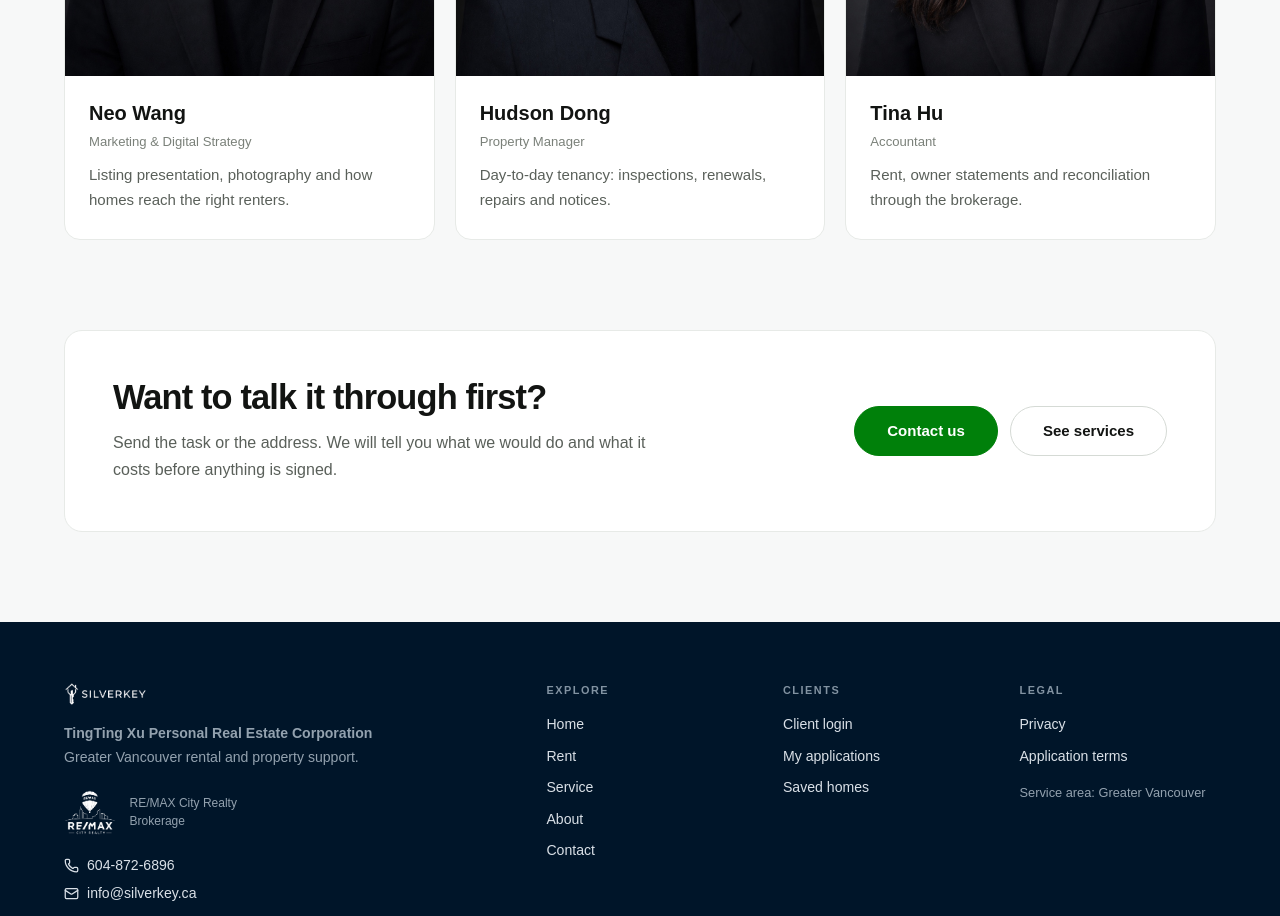
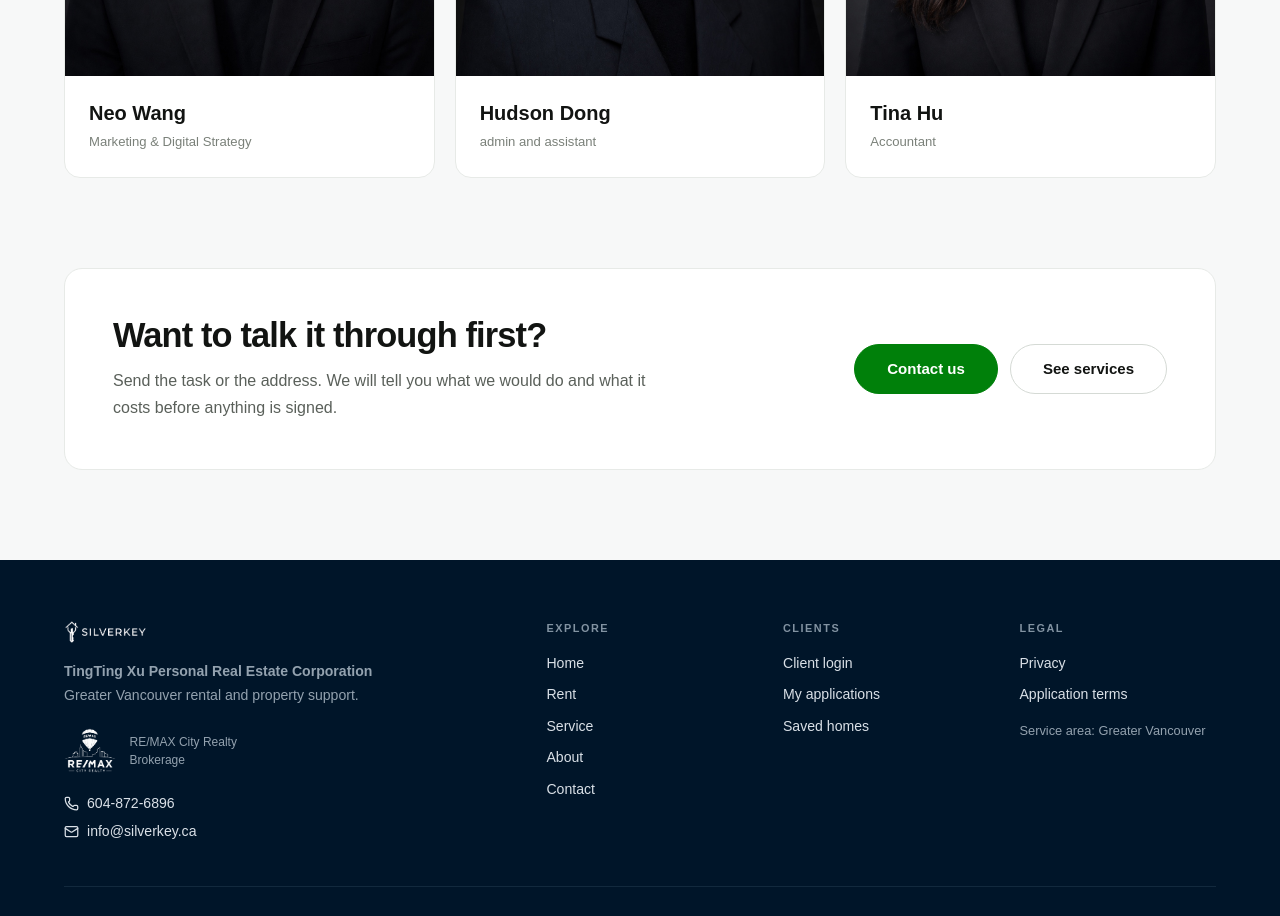
Before and after one commit to neowang13/tingting, a Next.js app: page /about in a window 1280 px wide. Shown: the part 2280-3196 px from the top of the page. Built offline with nearby package versions, Linux system fonts and the light colour scheme; no server answers.

Commit message:
fix: update team member details
Set Hudson Dong's title to admin and assistant and remove team-member descriptions from the About page. Add E2E coverage for the updated content.

```diff
--- a/src/components/public/about-page.tsx
+++ b/src/components/public/about-page.tsx
@@ -14,19 +14,16 @@ const teamMembers = [
   {
     name: "Neo Wang",
     role: "Marketing & Digital Strategy",
-    description: "Listing presentation, photography and how homes reach the right renters.",
     image: "/images/neo-wang-portrait-2026.jpg"
   },
   {
     name: "Hudson Dong",
-    role: "Property Manager",
-    description: "Day-to-day tenancy: inspections, renewals, repairs and notices.",
+    role: "admin and assistant",
     image: "/images/hudson-dong-portrait-2026.jpg"
   },
   {
     name: "Tina Hu",
     role: "Accountant",
-    description: "Rent, owner statements and reconciliation through the brokerage.",
     image: "/images/team-member-03-portrait-2026.jpg"
   }
 ] as const;
@@ -130,7 +127,6 @@ export function AboutPageExperience() {
                 <div className="about-design-team-copy">
                   <h3>{member.name}</h3>
                   <p>{member.role}</p>
-                  <span>{member.description}</span>
                 </div>
               </article>
             ))}
```
Also changed, not shown: 1 other file (tests, documents, lock files or other folders).
